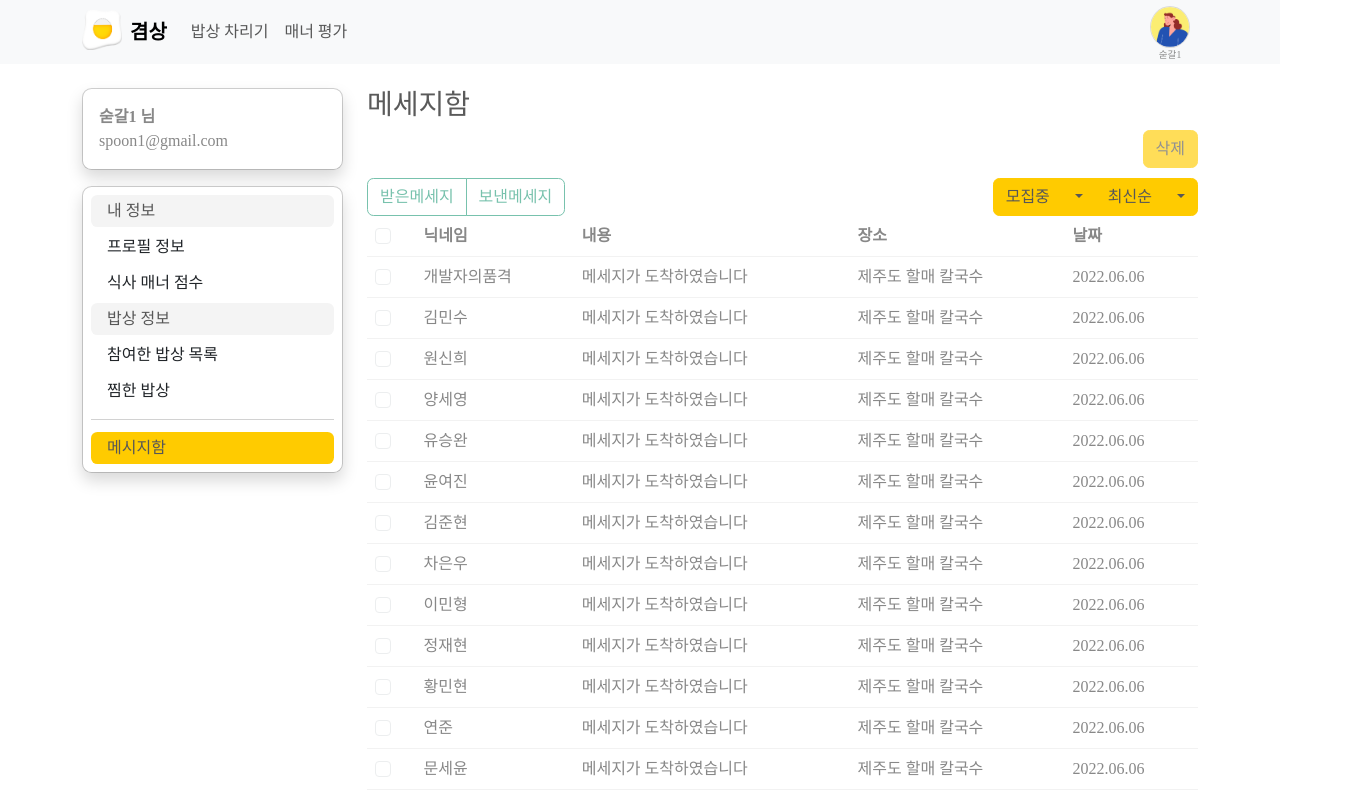
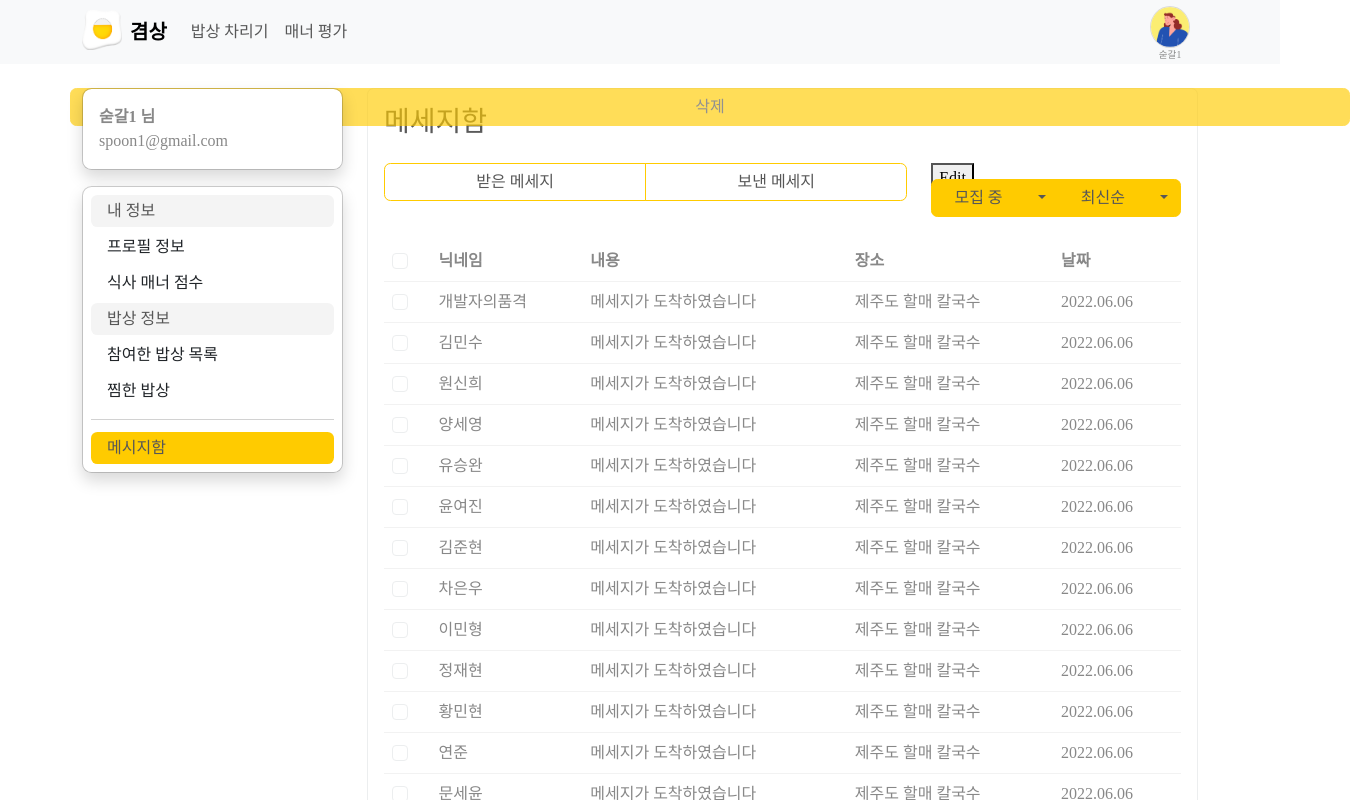
Before and after one commit to developer-dignity-team-2/gyeom-sang_client, a Vue app: page /mypage/message in a window 1280 px wide. Shown: the top 800 px of the page, 1350 px wide, since content can reach past the window. Built offline with nearby package versions, Linux system fonts and the light colour scheme; a web font is replaced by a local one.

Commit message:
[UPDATE] 메시지함 버튼 수정중

```diff
--- a/src/views/mypage-babsang.vue
+++ b/src/views/mypage-babsang.vue
@@ -168,6 +168,7 @@ export default {
 };
 </script>
 <style scoped lang="scss">
+// 식사 매너/밥장 매너 선택 버튼
 .btn-primary {
 	color: #575757;
 	background-color: #ffcb00;
--- a/src/views/mypage-message.vue
+++ b/src/views/mypage-message.vue
@@ -1,14 +1,11 @@
 <template>
-	<div class="container">
+	<div class="container mb-5">
 		<div class="row my-4">
 			<!-- 네브 -->
 			<div class="col-xl-3 col-md-4 col-sm-12">
 				<CompUserProfile />
 			</div>
 			<!-- 본문 -->
-			<div class="col-xl-9 col-md-8 col-sm-12">
-				<h3>메세지함</h3>
-				<div class="d-grid gap-2 d-md-flex justify-content-md-end">
 			<button
 				type="button"
 				class="btn btn-primary"
@@ -16,26 +13,57 @@
 				:disabled="checked.length === 0"
 			>
 				삭제
-						<!-- 삭제하는 함수만들기 -->
+			</button>
+			<div class="col-xl-9 col-md-8 col-sm-12">
+				<div class="col border rounded p-3">
+					<h3>메세지함</h3>
+
+					<!-- 받은메세지, 보낸메시지 -->
+					<div class="row mt-4">
+						<div class="col-xl-8 col-md-12 col-sm-12 mb-4">
+							<div class="row">
+								<div class="btn-group" role="group" aria-label="Basic example">
+									<button type="button" class="btn btn-outline-primary">
+										받은 메세지
+									</button>
+									<button type="button" class="btn btn-outline-primary">
+										보낸 메세지
 									</button>
 								</div>
-				<!-- 받은메세지, 보낸메시지 -->
-				<div class="d-flex justify-content-between">
-					<div class="btn-group" role="group" aria-label="Basic example">
-						<button type="button" class="btn btn-outline-primary">
-							받은메세지
-						</button>
-						<button type="button" class="btn btn-outline-primary">
-							보낸메세지
-						</button>
+							</div>
 						</div>
 						<!-- 모집중, 최신순 -->
+						<div class="col-xl-4 col-md-12 col-sm-12 mb-4">
+							<div class="row">
+								<div class="btn-container">
+									<!-- <Transition name="slide-up"> -->
+									<Transition name="slide-up" mode="out-in">
+										<button
+											v-if="docState === 'saved'"
+											@click="docState = 'edited'"
+										>
+											Edit
+										</button>
+										<button
+											v-else-if="docState === 'edited'"
+											@click="docState = 'editing'"
+										>
+											Save
+										</button>
+										<button
+											v-else-if="docState === 'editing'"
+											@click="docState = 'saved'"
+										>
+											Cancel
+										</button>
+									</Transition>
+								</div>
 								<div
 									class="btn-group"
 									role="group"
 									aria-label="Button group with nested dropdown"
 								>
-						<button type="button" class="btn btn-primary">모집중</button>
+									<button type="button" class="btn btn-primary">모집 중</button>
 									<div class="btn-group" role="group">
 										<button
 											email="btnGroupDrop4"
@@ -50,10 +78,9 @@
 											aria-labelledby="btnGroupDrop4"
 											style=""
 										>
-								<a class="dropdown-item" href="#">모집마감</a>
+											<a class="dropdown-item" href="#">모집 마감</a>
 										</div>
 									</div>
-
 									<button type="button" class="btn btn-primary">최신순</button>
 									<div class="btn-group" role="group">
 										<button
@@ -69,7 +96,9 @@
 											aria-labelledby="btnGroupDrop4"
 											style=""
 										>
-								<a class="dropdown-item" href="#">오래된순</a>
+											<a class="dropdown-item" href="#">오래된 순</a>
+										</div>
+									</div>
 								</div>
 							</div>
 						</div>
@@ -145,6 +174,7 @@
 				</div>
 			</div>
 		</div>
+	</div>
 </template>
 
 <script>
@@ -154,6 +184,7 @@ export default {
 	components: { CompUserProfile },
 	data() {
 		return {
+			docState: 'saved',
 			checked_all: false,
 			checked: [],
 			Headers: [
@@ -326,4 +357,44 @@ dl {
 dt {
 	margin-right: 1rem;
 }
+
+// 받은 메시지/보낸 메시지 선택 버튼
+.btn-primary {
+	color: #575757;
+	background-color: #ffcb00;
+	border-color: #ffcb00;
+}
+.btn-outline-primary {
+	color: #575757;
+	border-color: #ffcb00;
+	&:hover {
+		background-color: #ffcb00;
+	}
+}
+
+// 모집 중/모집 완료, 최신순/오래된 순 버튼
+.btn-container {
+	display: inline-block;
+	position: relative;
+	height: 1em;
+}
+
+button {
+	position: absolute;
+}
+
+.slide-up-enter-active,
+.slide-up-leave-active {
+	transition: all 0.25s ease-out;
+}
+
+.slide-up-enter-from {
+	opacity: 0;
+	transform: translateY(30px);
+}
+
+.slide-up-leave-to {
+	opacity: 0;
+	transform: translateY(-30px);
+}
 </style>
```
Lines whose indentation alone changed are shown as unchanged.
